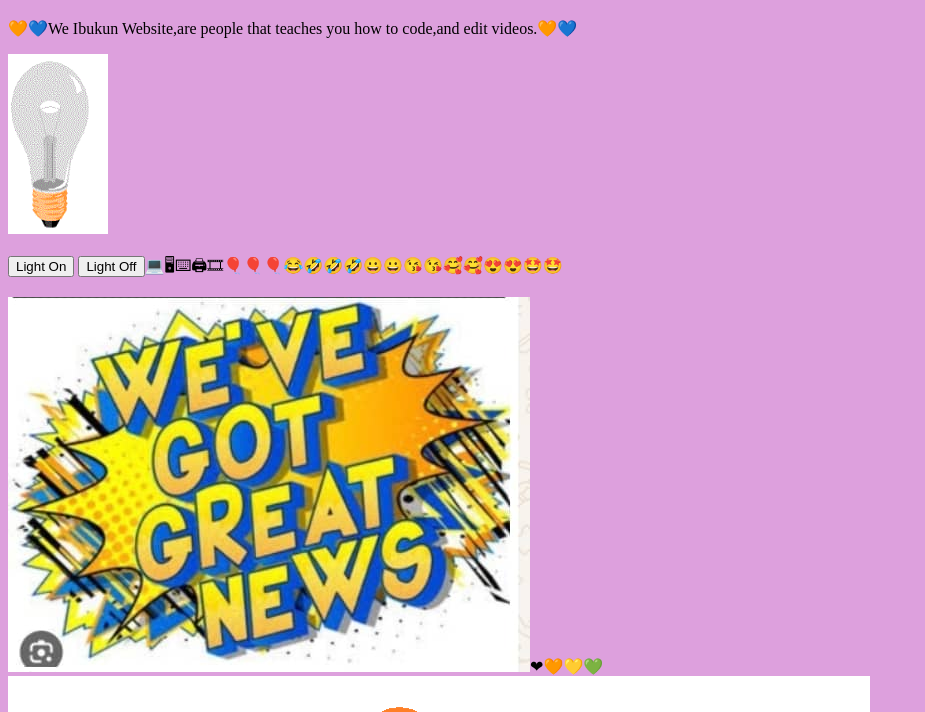
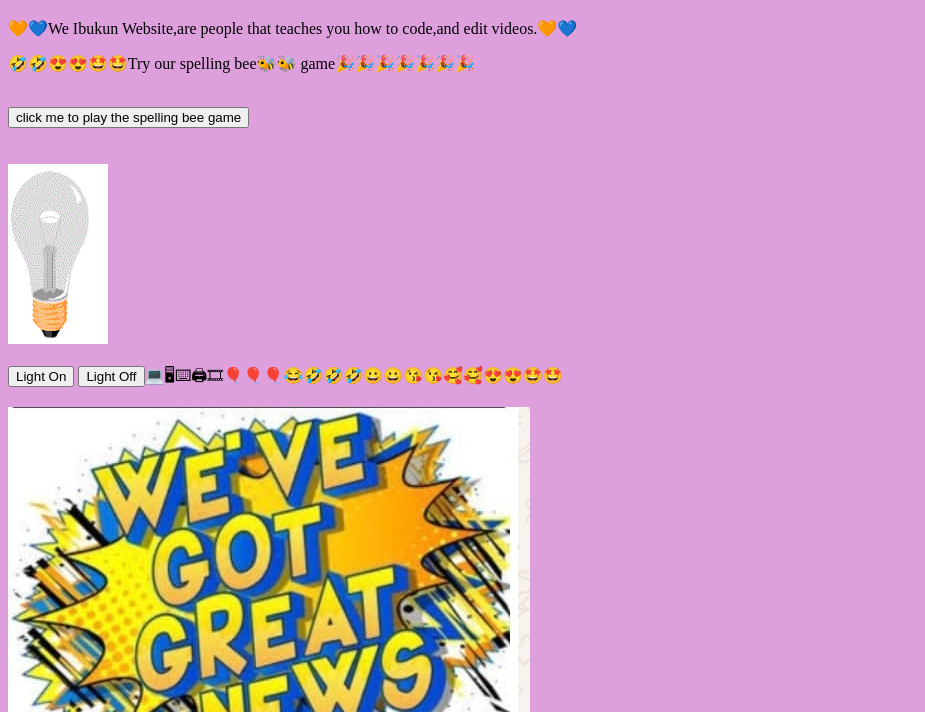
Before and after one commit to tomiwaodusanya95-cpu/tomiwaodusanya95-cpu.github.io, a plain HTML site: page index.html in a window 1280 px wide. Shown: the part 88-800 px from the top of the page, without its empty margins (0-925 px from the left). Drawn offline with Linux system fonts and the light colour scheme.

Commit message:
Update index.html

```diff
--- a/index.html
+++ b/index.html
@@ -21,6 +21,12 @@ function light(sw) {
     document.getElementById('myImage').src = pic;
 }
 </script>
+      <P>🤣🤣😍😍🤩🤩Try our spelling bee🐝🐝 game🎉🎉🎉🎉🎉🎉🎉</P>
+<br>
+<a href="https://smthub1.github.io/SPELLING_BEE_GAME/" target="_self"><button>click me to play the spelling bee game</button></a>
+<br>
+<br>
+<br>
 
 <img id="myImage" src="pic_bulboff.gif" width="100" height="180">
 <p>
```
